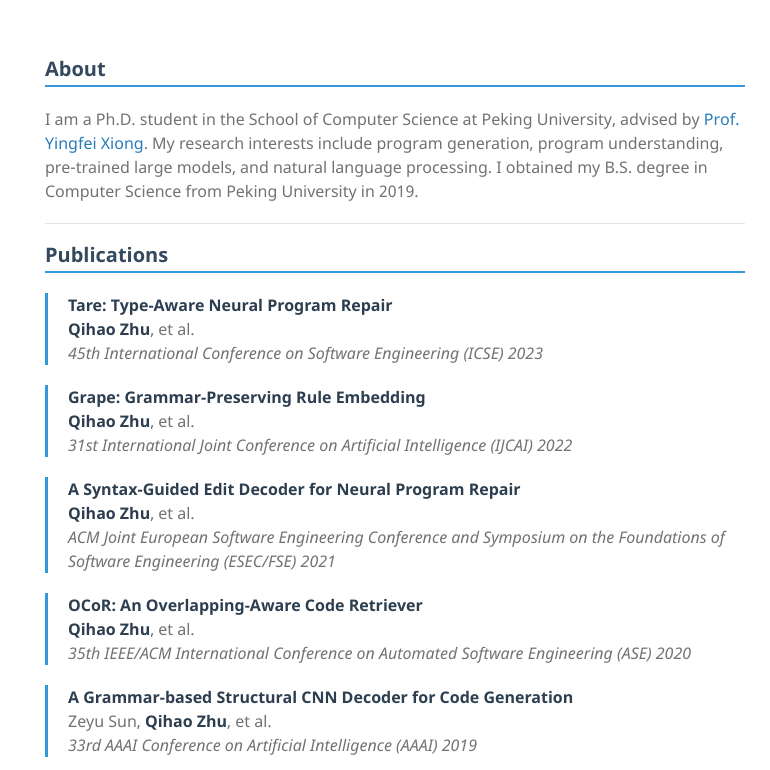
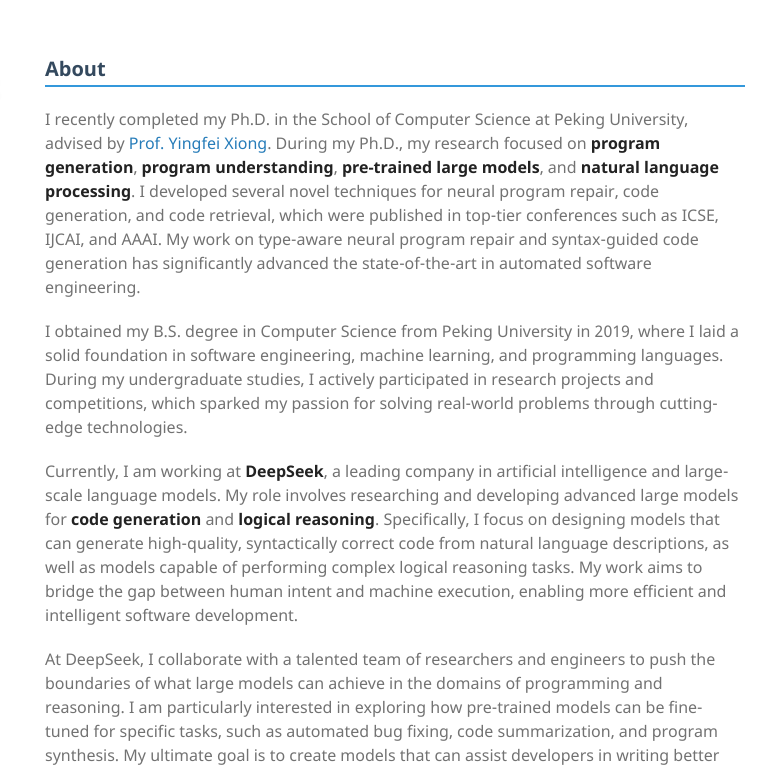
Before and after one commit to pkuzqh/pkuzqh.github.io, a plain HTML site: page index.html in a window 1280 px wide. Shown: the top 770 px of the page, 395-1165 px from the left. Drawn offline with Linux system fonts and the light colour scheme.

Commit message:
Update index.html

```diff
--- a/index.html
+++ b/index.html
@@ -126,8 +126,18 @@
       <section>
 
       <h2 id="about">About</h2>
-<p>I am a Ph.D. student in the School of Computer Science at Peking University, advised by <a href="https://soar.group/chenren/">Prof. Yingfei Xiong</a>. My research interests include program generation, program understanding, pre-trained large models, and natural language processing. I obtained my B.S. degree in Computer Science from Peking University in 2019.</p>
-
+<p>
+    I recently completed my Ph.D. in the School of Computer Science at Peking University, advised by <a href="https://soar.group/chenren/">Prof. Yingfei Xiong</a>. During my Ph.D., my research focused on <strong>program generation</strong>, <strong>program understanding</strong>, <strong>pre-trained large models</strong>, and <strong>natural language processing</strong>. I developed several novel techniques for neural program repair, code generation, and code retrieval, which were published in top-tier conferences such as ICSE, IJCAI, and AAAI. My work on type-aware neural program repair and syntax-guided code generation has significantly advanced the state-of-the-art in automated software engineering.
+</p>
+<p>
+    I obtained my B.S. degree in Computer Science from Peking University in 2019, where I laid a solid foundation in software engineering, machine learning, and programming languages. During my undergraduate studies, I actively participated in research projects and competitions, which sparked my passion for solving real-world problems through cutting-edge technologies.
+</p>
+<p>
+    Currently, I am working at <strong>DeepSeek</strong>, a leading company in artificial intelligence and large-scale language models. My role involves researching and developing advanced large models for <strong>code generation</strong> and <strong>logical reasoning</strong>. Specifically, I focus on designing models that can generate high-quality, syntactically correct code from natural language descriptions, as well as models capable of performing complex logical reasoning tasks. My work aims to bridge the gap between human intent and machine execution, enabling more efficient and intelligent software development.
+</p>
+<p>
+    At DeepSeek, I collaborate with a talented team of researchers and engineers to push the boundaries of what large models can achieve in the domains of programming and reasoning. I am particularly interested in exploring how pre-trained models can be fine-tuned for specific tasks, such as automated bug fixing, code summarization, and program synthesis. My ultimate goal is to create models that can assist developers in writing better code, reducing errors, and improving productivity.
+</p>
 <hr />
 
 <h2 id="publications">Publications</h2>
```
